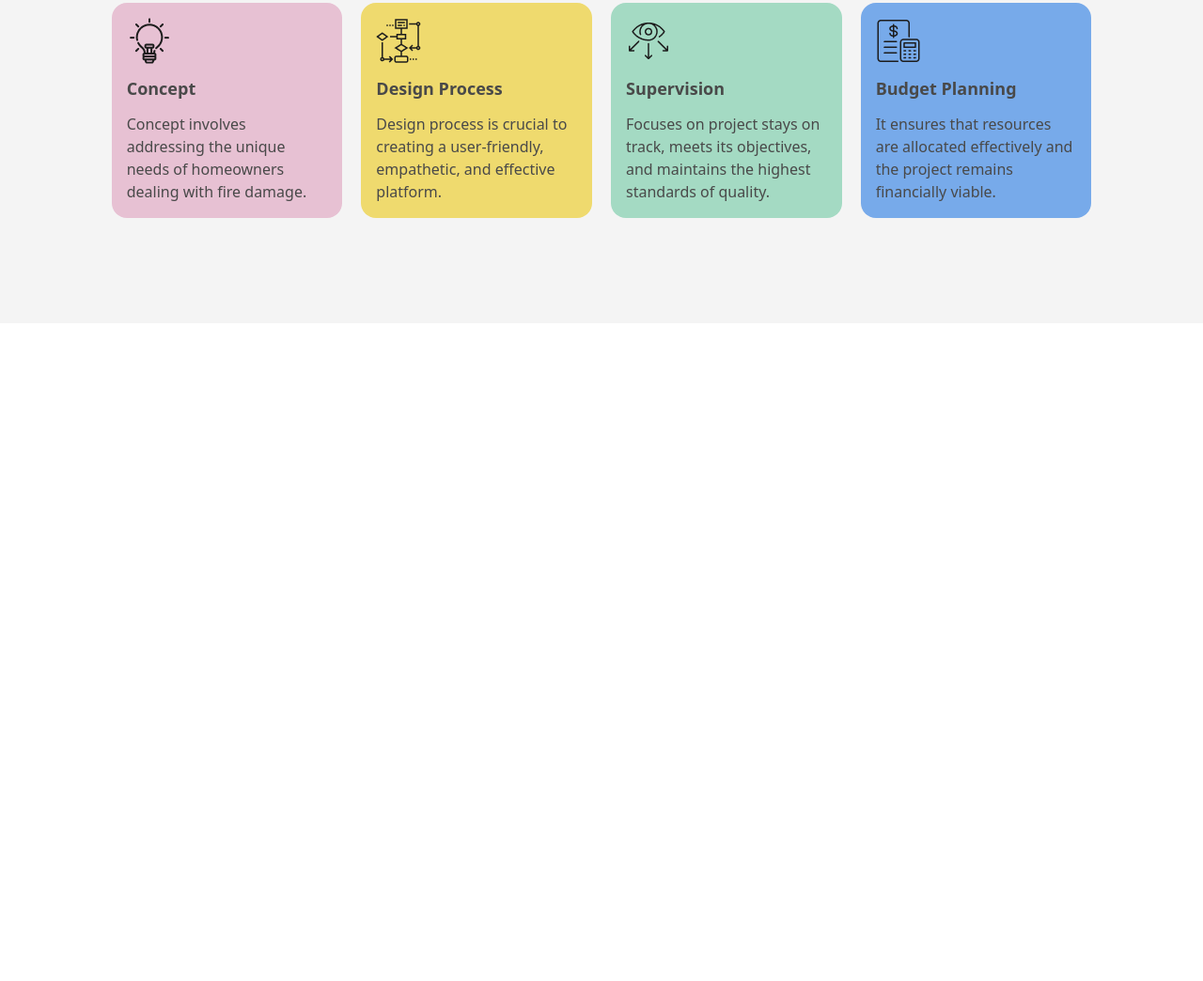
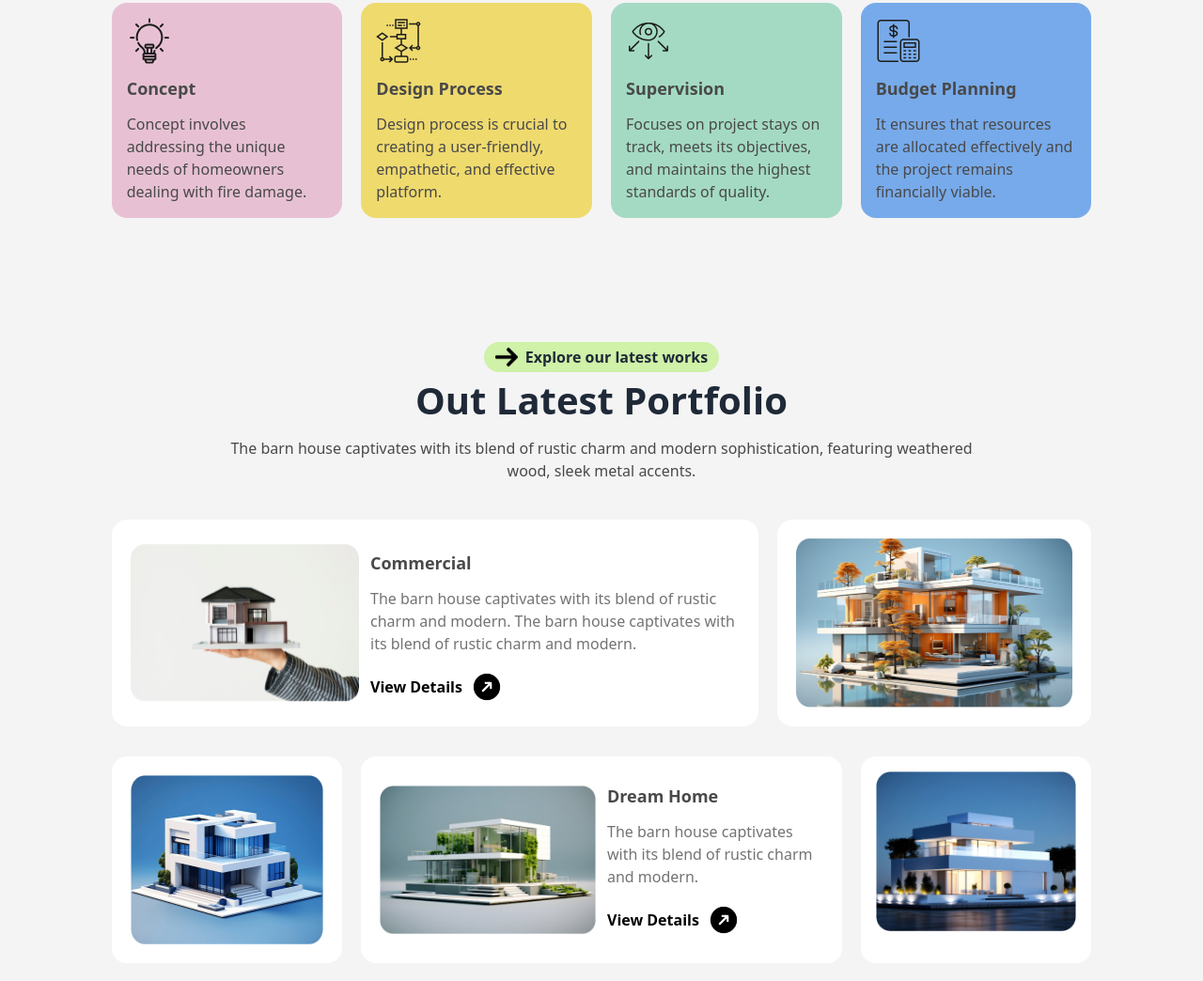
Before and after one commit to arafatrased/rinterio-tailwind-daisyui, a website built with Vite: page index.html in a window 1280 px wide. Shown: the part 2051-3095 px from the top of the page at 94% size. Before the commit the page ends 2395 px from the top, so only its background shows below. Built offline with nearby package versions, Linux system fonts and the light colour scheme; files whose address does not match are found by name.

Commit message:
latest portfolio section done

```diff
--- a/index.html
+++ b/index.html
@@ -93,8 +93,9 @@
             </div>
 
         </section>
+        <!-- banner section ends -->
 
-        <!-- about us section -->
+        <!-- about us section starts -->
 
         <section class="bg-[#f4f4f4]">
           <div class="container grid grid-cols-1 md:w-5/6 pb-28 pt-5">
@@ -133,8 +134,9 @@
 
           </div>
         </section>
+         <!-- about us section ends -->
 
-        <!-- statistics section -->
+        <!-- statistics section starts -->
 
         <section class="bg-[#f4f4f4]">
             <div class="container w-5/6 pb-28 pt-5">
@@ -164,8 +166,9 @@
 
 
         </section>
+        <!-- statistics section ends -->
 
-        <!-- work in progress section -->
+        <!-- work in progress section starts -->
 
         <section class="bg-[#f4f4f4]">
             <div class="container flex flex-col items-center justify-center md:w-5/6 pb-28 pt-5">
@@ -202,6 +205,84 @@
             </div>
 
         </section>
+        <!-- work in progress section ends -->
+
+
+        <!-- our latest portfolio section starts -->
+
+        <section class="bg-[#f4f4f4]">
+            <div class="container flex flex-col items-center justify-center md:w-5/6 pb-28 pt-5">
+                <div>
+                    <button class="bg-[#abef5f80] text-center font-bold py-1 px-3 flex gap-2 rounded-[2rem]">
+                        <img class="w-6 h-6" src="icons/right-arrow.png" alt="">
+                        Explore our latest works
+                    </button>
+                </div>
+                <h1 class="text-[2rem] md:text-[2.5rem] leading-[2.8rem] my-2 font-bold">Out Latest Portfolio</h1>
+                <p class="text-[#494949] text-center w-3/4 my-2">The barn house captivates with its blend of rustic charm and modern sophistication, featuring weathered wood, sleek metal accents.</p>
+                <div class="grid gap-5 grid-cols-1 md:grid-cols-2 lg:grid-cols-6 mx-3 mt-8">
+                    <div class="bg-white p-5 lg:col-span-4 rounded-2xl">
+                        <div class="flex gap-3 flex-col md:flex-row items-center justify-center">
+                            <div class="flex grow w-full lg:w-3/8">
+                                <img class="w-full h-full" src="assets/img1.png" alt="">
+                            </div>
+                            <div class="w-5/8">
+                                <div>
+                                    <h2 class="text-lg text-[#494949] font-bold my-3 ">Commercial</h2>
+                                        <p class="text-[#737373] mb-3">The barn house captivates with its blend of rustic charm and modern. The barn house captivates with its blend of rustic charm and modern.</p>
+                                        <div class="w-[12rem] flex gap-2 items-center py-1 text-black cursor-pointer hover:text-black">
+                                            <a class="font-bold text-[.8rem] md:text-[1rem]">View Details</a>
+                                            <div class=" w-9 h-9 rounded-full">
+                                                <img class="w-9 h-9 -rotate-45" src="icons/arrow-right.png" alt="">
+                                           </div>
+                                        </div>
+
+                                </div>
+                            </div>
+                        </div>
+                    </div>
+
+                    <div class="bg-white flex grow w-full lg:col-span-2 rounded-2xl p-5">
+                        <img class="flex grow w-full" src="assets/img2.png" alt="">
+                    </div>
+
+                    <div class="bg-white md:hidden rounded-2xl p-5">
+                        <img class="flex grow w-full" src="assets/img5.png" alt="">
+                    </div>
+                </div>
+                <div class="grid gap-5 grid-cols-1 md:grid-cols-2 lg:grid-cols-4 mx-3 mt-8">
+                    <div class="bg-white flex grow w-full lg:col-span-1 rounded-2xl p-5">
+                        <img class="flex grow w-full" src="assets/img3.png" alt="">
+                    </div>
+                    <div class="bg-white p-5 lg:col-span-2 rounded-2xl">
+                        <div class="flex gap-3 flex-col md:flex-row items-center justify-center">
+                            <div class="flex grow w-full lg:w-1/2">
+                                <img class="w-full h-full" src="assets/img4.png" alt="">
+                            </div>
+                            <div class="lg:w-1/2">
+                                <div>
+                                    <h2 class="text-lg text-[#494949] font-bold mt-2 mb-3">Dream Home</h2>
+                                        <p class="text-[#737373] mb-3">The barn house captivates with its blend of rustic charm and modern.</p>
+                                        <div class="w-[12rem] flex gap-2 items-center py-1 mb-1 text-black cursor-pointer hover:text-black">
+                                            <a class="font-bold text-[.8rem] md:text-[1rem]">View Details</a>
+                                            <div class=" w-9 h-9 rounded-full">
+                                                <img class="w-9 h-9 -rotate-45" src="icons/arrow-right.png" alt="">
+                                           </div>
+                                        </div>
+
+                                </div>
+                            </div>
+                        </div>
+                    </div>
+
+                    <div class="bg-white  lg:col-span-1 rounded-2xl p-4">
+                        <img class="flex grow w-full" src="assets/img5.png" alt="">
+                    </div>
+                </div>
+            </div>
+
+        </section>
+       <!-- latest Portfolio section ends-->
 
      </main>
 
--- a/tailwind.config.js
+++ b/tailwind.config.js
@@ -10,6 +10,10 @@ module.exports = {
       center: true,
     },
     extend: {
+      backgroundImage: {
+        'img1': "url('assets/img1.png')",
+
+      },
       colors: {
         'bgcolor' : "#ABEF5F"
       }
```
Also changed, not shown: assets/Untitled.png (added).
